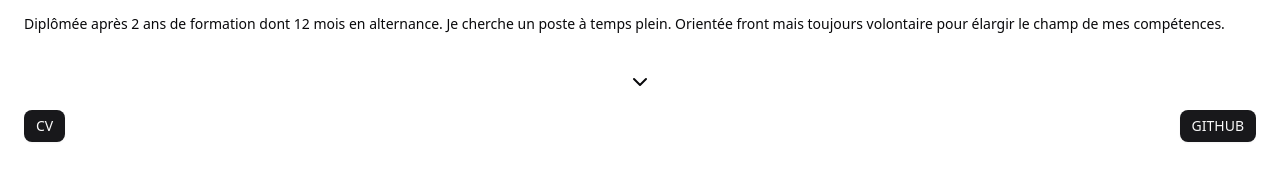
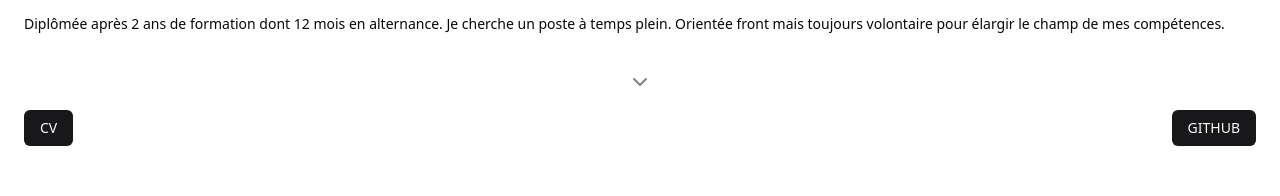
Before and after one commit to aanatema/portfolio-v2, a Next.js app: page / in a window 1280 px wide. Shown: the part 571-767 px from the top of the page. Built offline with nearby package versions, Linux system fonts and the light colour scheme.

Commit message:
minor changes in style

```diff
--- a/src/app/components/HomepageAccordion.tsx
+++ b/src/app/components/HomepageAccordion.tsx
@@ -49,18 +49,14 @@ export function HomepageAccordion() {
 					<Link
 						href='/aboutPage'
 						className='flex justify-center'>
-						<ChevronDown />
+						<ChevronDown stroke='grey' />
 					</Link>
 					<section className='flex flex-row gap-2 justify-between'>
 						<Link href='https://drive.google.com/file/d/1TlAS29rITy7vED9qf4F7MxVS0rXzEIcy/view?usp=drive_link'>
-							<Button size='sm'>CV</Button>
+							<Button>CV</Button>
 						</Link>
 						<Link href='https://github.com/aanatema'>
-							<Button
-								size='sm'
-								className='uppercase'>
-								Github
-							</Button>
+							<Button className='uppercase'>Github</Button>
 						</Link>
 					</section>
 				</AccordionContent>
```
